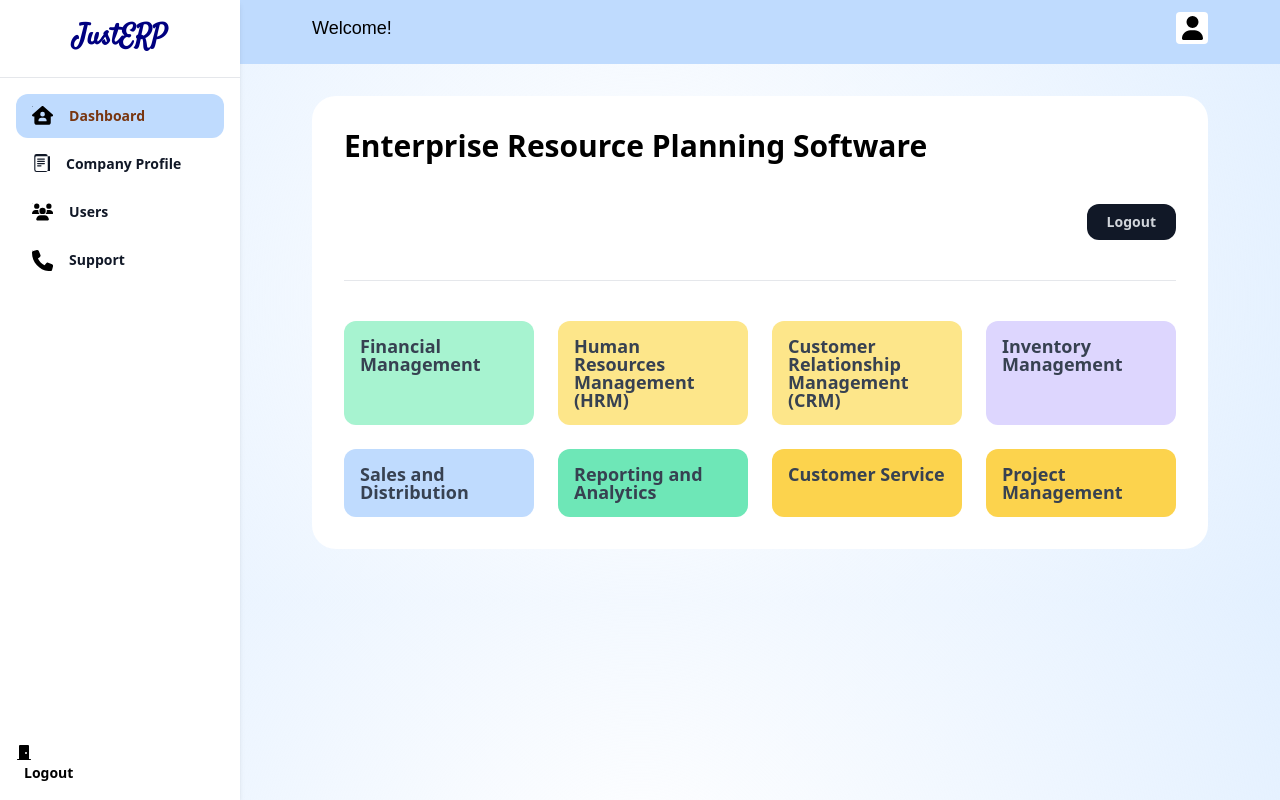
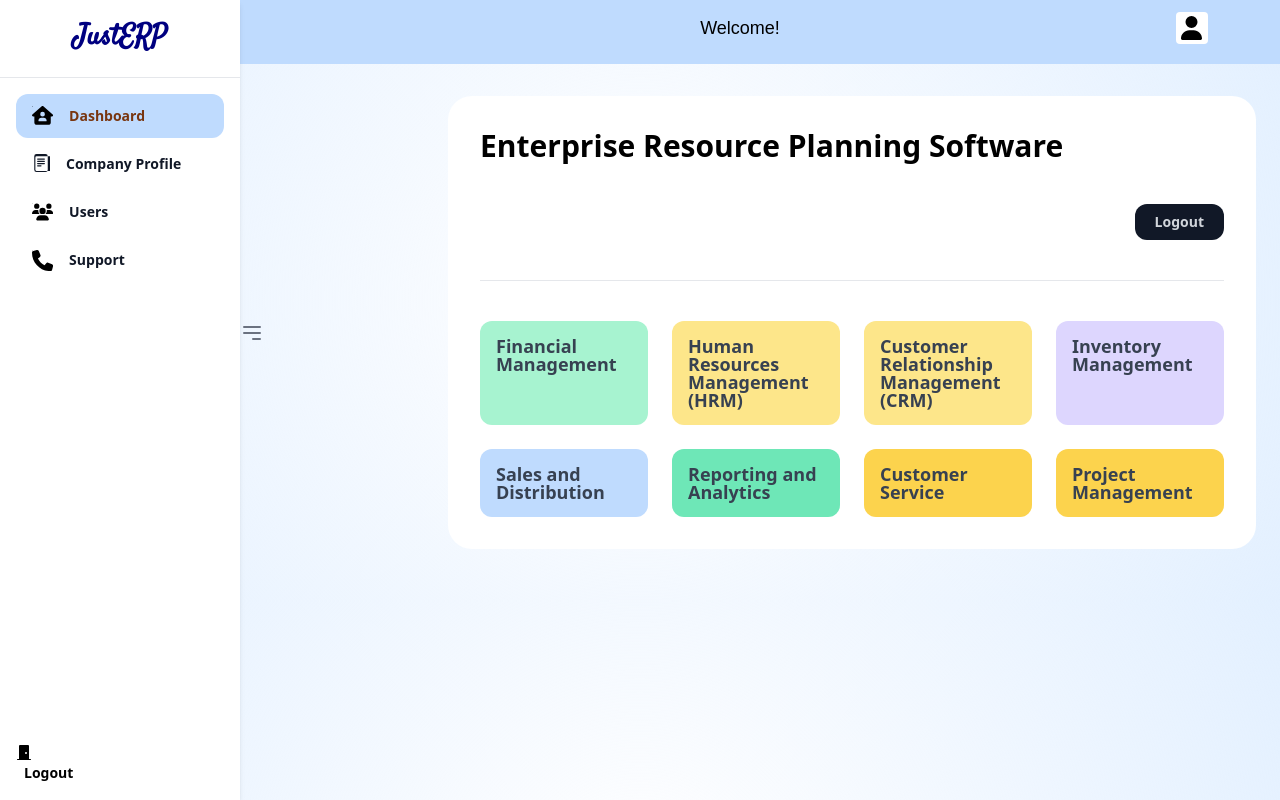
Before and after one commit to VanshPT/JustERP, a Django app: template templates/home/dashboard.html in a window 1280 px wide. Run offline with Django 5.2, Linux system fonts and the light colour scheme; the template is opened without the code that fills it, so the values that code supplies are empty.

Commit message:
dashboard toggler javascript added, company tailored dashboard page

```diff
--- a/authapp/views.py
+++ b/authapp/views.py
@@ -75,7 +75,7 @@ def successfull_login(request):
     user=authenticate(request, email=email, password=password)
     if user is not None:
          auth_login(request, user)
-         return redirect('/home/dashboard/')
+         return redirect(f'/home/{user.company.company_id}/dashboard/')
     else:
         messages.error(request, "Wrong Company ID, User ID or Password!")
         return render(request, 'authapp/login.html')
--- a/home/urls.py
+++ b/home/urls.py
@@ -2,6 +2,6 @@ from django.urls import path,include
 from . import views
 
 urlpatterns = [
-  path('dashboard/', views.dashboard, name="dashboard"),
+  path('<int:customer_id>/dashboard/', views.dashboard, name="dashboard"),
   path('error/', views.error, name="Error")
 ]
--- a/home/views.py
+++ b/home/views.py
@@ -5,7 +5,7 @@ from django.contrib.auth.decorators import login_required
 
 # Create your views here.
 @login_required
-def dashboard(request):
+def dashboard(request, customer_id):
     user=request.user
     if user.is_authenticated:
         context={'company_id':user.company.company_id,'company_name':user.company.company_name, 'username':user.username, 'first_name':user.first_name, 'last_name': user.last_name}
--- a/templates/home/dashboard.html
+++ b/templates/home/dashboard.html
@@ -53,13 +53,38 @@
         width: 12%;
         margin-right: 1rem;
       }
+      .custt{
+        display: flex;
+        justify-content: center;
+      }
+      .custt-outer{
+        display: flex;
+        flex-direction: row;
+        align-items: center;
+      }
+      .main-area{
+       margin-left: 10rem;
+      }
+      body.transitioning aside {
+        transition: transform 0.3s ease;
+      }
+
+      body.transitioning main {
+        transition: margin-left 0.3s ease;
+      }
+
+      body.transitioning header {
+        transition: left 0.3s ease;
+      }
+
     </style>
   </head>
 
   <body class="relative bg-blue-50 overflow-hidden max-h-screen">
     <header class="fixed right-0 top-0 left-60 bg-blue-200 py-3 px-4 h-16">
       <div class="max-w-4xl mx-auto">
-        <div class="flex items-center justify-between">
+        <div  class="flex items-center justify-between">
+          <div id="toggle-off-logo"></div>
 
           <div class="text-lg custom-font font-bold">Welcome! {{ first_name }} {{ last_name }}</div>
           <div id="custom-flex">
@@ -86,6 +111,7 @@
 
   <aside class="fixed inset-y-0 left-0 bg-white shadow-md max-h-screen w-60">
     <div class="flex flex-col justify-between h-full">
+
         <div class="flex-grow">
           <div class="px-4 py-6 text-center border-b">
             <h1 class="text-xl font-bold leading-none">
@@ -171,12 +197,24 @@
           </svg>
         </button>
         <span class="font-bold text-sm ml-2">Logout</span>
+
       </div>
     </div>
   </aside>
 
+
+
     <main class="ml-60 pt-16 max-h-screen overflow-auto">
-      <div class="px-6 py-8">
+
+      <div class="custt-outer">
+        <h1 class="custt">
+          <button id="toggle-sidebar" class="text-gray-500 focus:outline-none">
+            <svg xmlns="http://www.w3.org/2000/svg" class="h-6 w-6" fill="none" viewBox="0 0 24 24" stroke="currentColor">
+              <path stroke-linecap="round" stroke-linejoin="round" stroke-width="2" d="M4 6h16M4 12h16m-7 6h7" />
+            </svg>
+          </button>
+        </h1>
+        <div class="px-6 py-8 main-area">
           <div class="max-w-4xl mx-auto">
             <div class="bg-white rounded-3xl p-8 mb-5">
               <h1 class="text-3xl font-bold mb-10">
@@ -245,6 +283,62 @@
             </div>
           </div>
         </div>
+
+
+      </div>
+
+
     </main>
   </body>
+
+
+  <script>
+    document.addEventListener("DOMContentLoaded", function() {
+      const toggleButton = document.getElementById("toggle-sidebar");
+      const sidebar = document.querySelector("aside");
+      const mainArea = document.querySelector("main");
+      const mainAreaWhite = document.querySelector(".main-area")
+      const header = document.querySelector("header");
+      const custtOuter = document.querySelector(".custt-outer");
+      const logoContainerOff= document.getElementById("toggle-off-logo");
+
+      toggleButton.addEventListener("click", function() {
+        document.body.classList.add("transitioning");
+        if (sidebar.parentNode === document.body) {
+          // If aside element is in the body, remove it
+          document.body.removeChild(sidebar);
+          // Adjust main area width to fill the space
+          mainArea.classList.remove("ml-60");
+          // Adjust header left position
+          header.style.left = "0";
+          // Align the button to the left
+          custtOuter.style.width = "100%";
+          //push main area right
+          mainAreaWhite.style.marginLeft= "15rem";
+          //add justerp symbol when aside toggled off in header
+          logoContainerOff.innerHTML="<h1><span class='main-logo-design'>JustERP</span></h1>";
+
+        } else {
+          // If aside element is not in the body, add it back
+          document.body.appendChild(sidebar);
+          // Restore main area width
+          mainArea.classList.add("ml-60");
+          // Restore header left position
+          header.style.left = "10rem";
+          // Restore button alignment
+          custtOuter.style.width = "auto";
+          //remove justerp symbol when aside toggled off in header
+          logoContainerOff.innerHTML="";
+        }
+        // Set toggle icon margin left to 1rem regardless of the aside state
+        toggleButton.style.marginLeft = "1rem";
+
+        setTimeout(function() {
+        document.body.classList.remove("transitioning");
+      }, 300);
+
+      });
+    });
+  </script>
+
 </html>
```
Also changed, not shown: db.sqlite3. Lines whose indentation alone changed are shown as unchanged.
